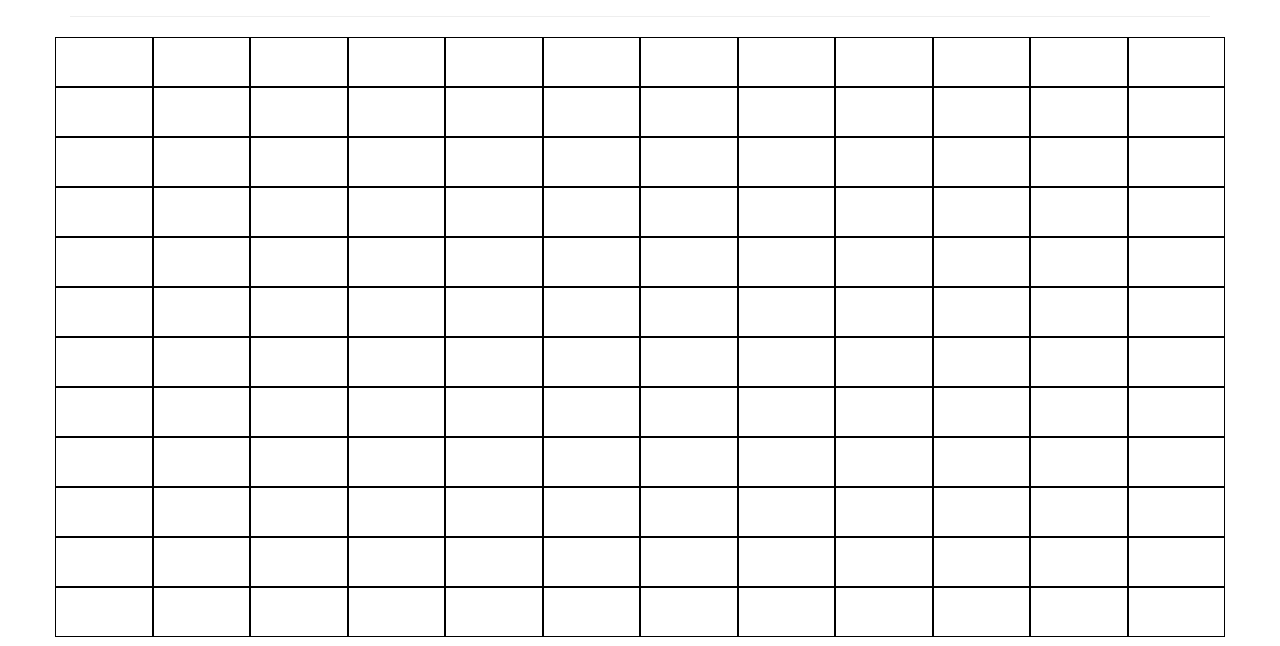
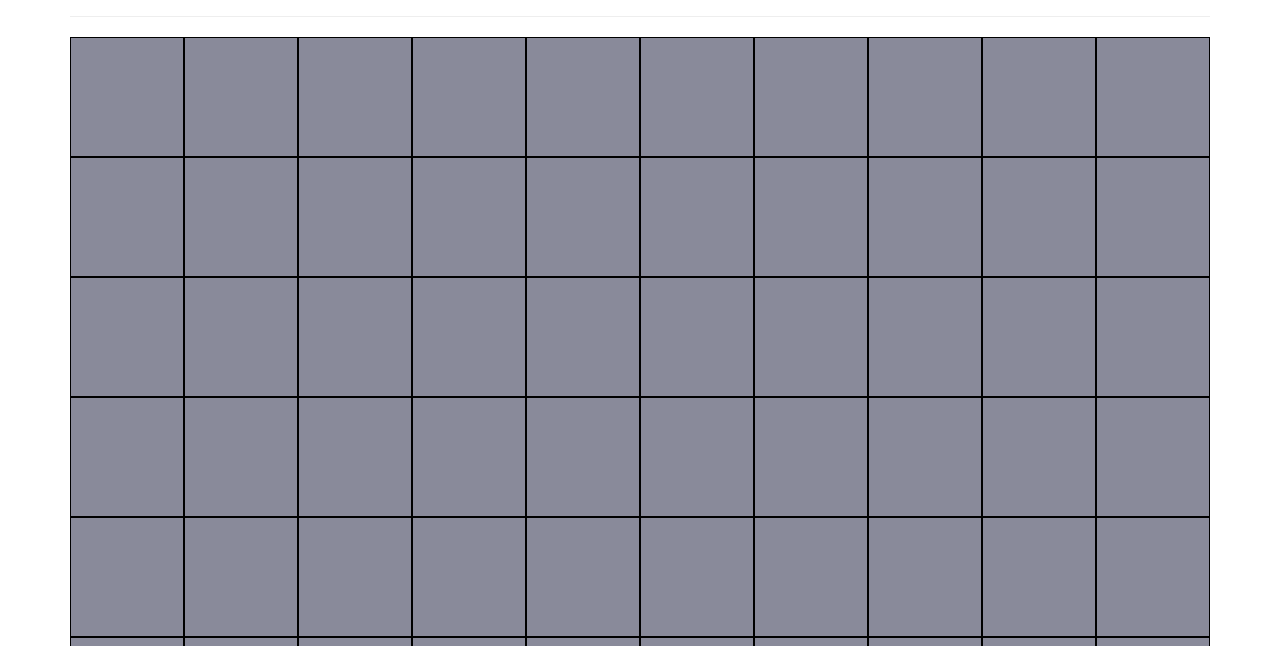
Before and after one commit to nicoson21/battleshipGame, a plain HTML site: page game.html in a window 1280 px wide. Shown: the part 154-800 px from the top of the page. Drawn offline with nearby package versions, Linux system fonts and the light colour scheme.

Commit message:
move from bootstrap grid to JS created grid

```diff
--- a/game.html
+++ b/game.html
@@ -38,21 +38,22 @@
       <div class="page-header">
         <h1>Sink Some Ships! <small></small></h1>
       </div>
-      <div class="row">
+      <div class="atlanticOcean"></div>
+      <!-- <div class="row">
         <div class="col-md-12">
-          <div class="row ocean">
-            <div class="col-xs-1 gameSquare"></div>
-            <div class="col-xs-1 gameSquare"></div>
-            <div class="col-xs-1 gameSquare"></div>
-            <div class="col-xs-1 gameSquare"></div>
-            <div class="col-xs-1 gameSquare"></div>
-            <div class="col-xs-1 gameSquare"></div>
-            <div class="col-xs-1 gameSquare"></div>
-            <div class="col-xs-1 gameSquare"></div>
-            <div class="col-xs-1 gameSquare"></div>
-            <div class="col-xs-1 gameSquare"></div>
-            <div class="col-xs-1 gameSquare"></div>
-            <div class="col-xs-1 gameSquare"></div>
+          <div class="row ocean y0">
+            <div class="col-xs-1 gameSquare x0"></div>
+            <div class="col-xs-1 gameSquare x1"></div>
+            <div class="col-xs-1 gameSquare x2"></div>
+            <div class="col-xs-1 gameSquare x3"></div>
+            <div class="col-xs-1 gameSquare x4"></div>
+            <div class="col-xs-1 gameSquare x5"></div>
+            <div class="col-xs-1 gameSquare x6"></div>
+            <div class="col-xs-1 gameSquare x7"></div>
+            <div class="col-xs-1 gameSquare x8"></div>
+            <div class="col-xs-1 gameSquare x9"></div>
+            <div class="col-xs-1 gameSquare x10"></div>
+            <div class="col-xs-1 gameSquare x11"></div>
           </div>
           <div class="row ocean">
             <div class="col-xs-1 gameSquare"></div>
@@ -209,7 +210,7 @@
             <div class="col-xs-1 gameSquare"></div>
           </div>
         </div>
-      </div>
+      </div> -->
       <hr/>
       <br/>
       <div class="row">
--- a/script.js
+++ b/script.js
@@ -6,10 +6,38 @@ $('.ocean').on('click', function(event){
   event.target.style.background = 'green';
 
 });
+});
+//
+// var test = document.getElementsByClassName('x0 y0');
+// test.style.backgroundColor = 'blue';
+//
+var atlanticOcean = document.getElementsByClassName('atlanticOcean')[0];
+var wrapper = document.createElement('section');
+atlanticOcean.appendChild(wrapper);
 
+  for (var i = 0; i < 10; i++) {
+    var wave = document.createElement('div');
+    // wave.className = 'wave';
+    wrapper.appendChild(wave);
+    wave.style.clear = 'both';
+    for (var j = 0; j < 10; j++) {
+      var gameSquare = document.createElement('div');
+      wave.appendChild(gameSquare);
+      gameSquare.className = 'gameSquare';
+      gameSquare.id = i + " " + j;
+    }
+  }
 
-});
-
+//   for(var i = 0; i < 12; i++){
+//     gameSquare.id = i;
+//     for(var j = 0; j < 12; j++){
+//       gameSquare.id += j;
+//       var paletteSquare = document.createElement('div');
+//       document.getElementsByTagName('section')[1].appendChild(paletteSquare);
+//       gameSquare.className = 'gameSquare';
+//
+//     }
+// }
 
 
 //Run Form Validator
--- a/style.css
+++ b/style.css
@@ -1,3 +1,9 @@
+html {
+  box-sizing: border-box;
+}
+*, *:before, *:after {
+  box-sizing: inherit;
+}
 .talkingToPlayer {
   font-size: 25px;
   text-align: center;
@@ -25,5 +31,22 @@
 }
 .gameSquare {
   border: 1px solid black;
-  height: 50px;
+  height: 120px;
+  width: 10%;
+  float: left;
+  padding-top: 10%;
+  /*margin: 0.5% 0.5% 0px 0px;*/
+  border: 1px solid black;
+
 }
+.wave {
+  border: 1px solid black;
+}
+
+.atlanticOcean {
+  width: 100%;
+  background-color: #898A9A;
+  margin: 0 auto;
+  /*padding: 10px 1px 1px 2px;*/
+  overflow: auto;
+}
```
